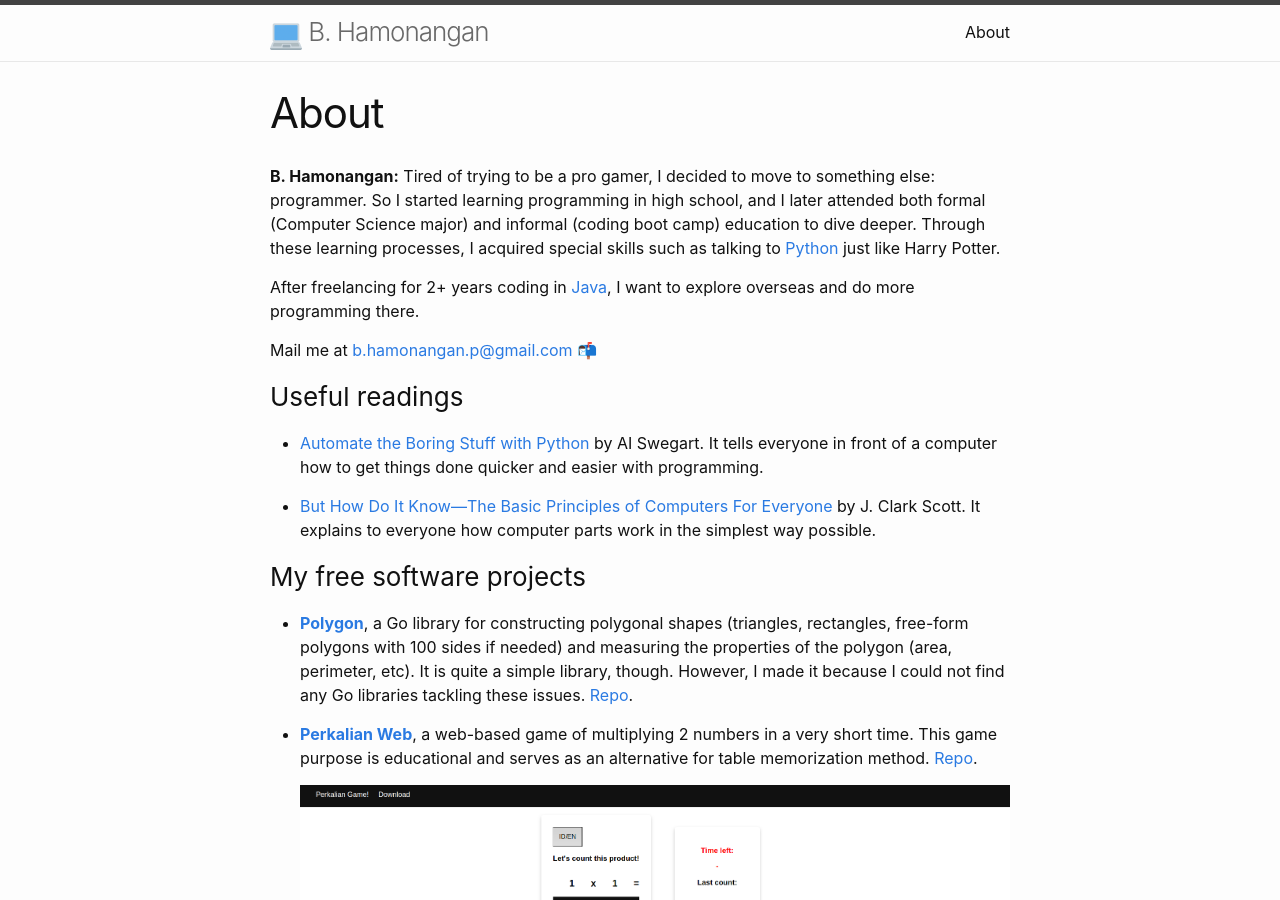
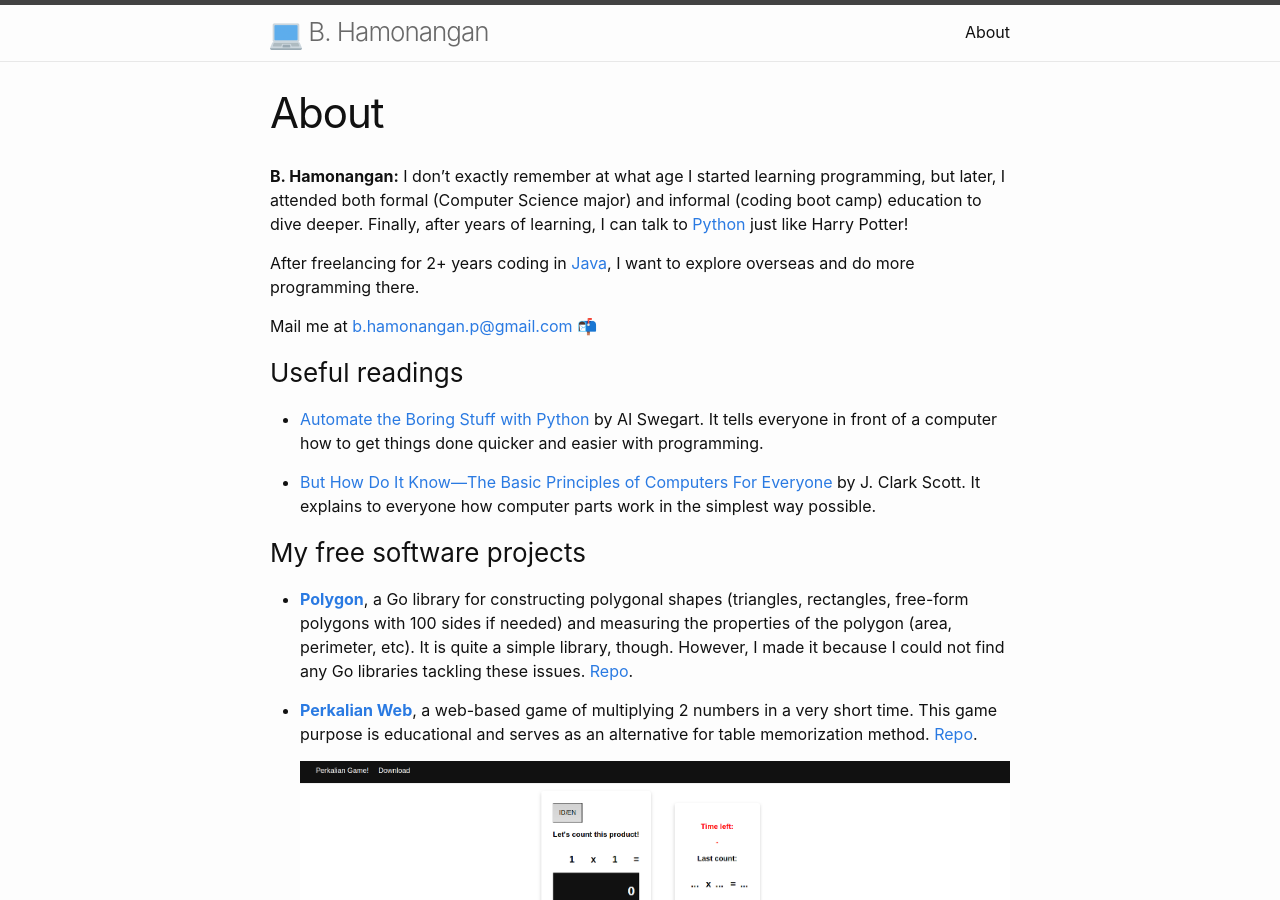
Before and after one commit to hamonangann/hamonangann.github.io, a Jekyll site: the page built from about-en.markdown, in a window 1280 px wide and 900 px high. Built offline with Jekyll 4.4.1, drawn with Linux system fonts in a browser that asks for light colours.

Commit message:
update about

```diff
--- a/about-en.markdown
+++ b/about-en.markdown
@@ -3,7 +3,7 @@ layout: page
 title: About
 permalink: /about/
 ---
-**B. Hamonangan:** Tired of trying to be a pro gamer, I decided to move to something else: programmer. So I started learning programming in high school, and I later attended both formal (Computer Science major) and informal (coding boot camp) education to dive deeper. Through these learning processes, I acquired special skills such as talking to [Python](https://en.wikipedia.org/wiki/Python_(programming_language)) just like Harry Potter.
+**B. Hamonangan:** I don't exactly remember at what age I started learning programming, but later, I attended both formal (Computer Science major) and informal (coding boot camp) education to dive deeper. Finally, after years of learning, I can talk to [Python](https://en.wikipedia.org/wiki/Python_(programming_language)) just like Harry Potter!
 
 After freelancing for 2+ years coding in [Java](https://en.wikipedia.org/wiki/Java), I want to explore overseas and do more programming there.
 
```
